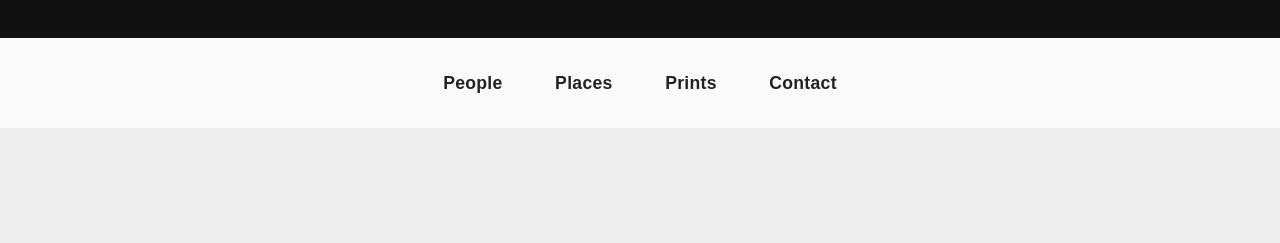
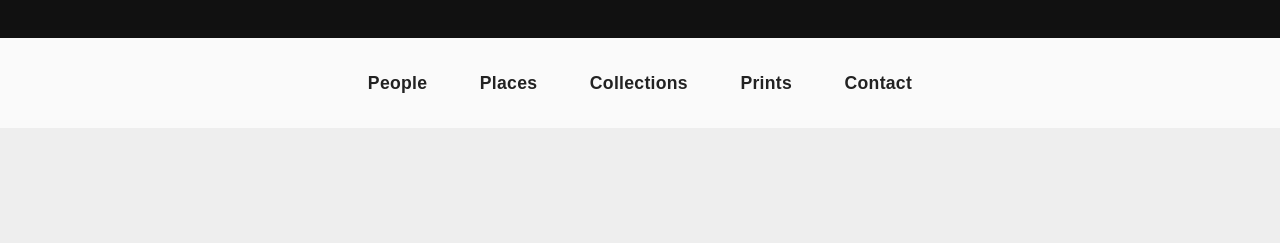
Before and after one commit to aaroncaptures/aaroncaptures, a plain HTML site: page index.html in a window 1280 px wide. Shown: the part 117-360 px from the top of the page. Drawn offline with Linux system fonts and the light colour scheme; a script that the page names is missing; a web font is replaced by a local one.

Commit message:
Add files via upload

```diff
--- a/index.html
+++ b/index.html
@@ -4,9 +4,7 @@
   <meta charset="UTF-8" />
   <meta name="viewport" content="width=device-width, initial-scale=1.0" />
   <title>Aaron Captures</title>
-  <!-- Adobe Fonts: BC Alphapipe -->
   <link rel="stylesheet" href="https://use.typekit.net/ynk4toa.css" />
-  <!-- Your main stylesheet -->
   <link rel="stylesheet" href="style.css" />
 </head>
 <body>
@@ -17,6 +15,7 @@
   <nav>
     <a href="#people">People</a>
     <a href="#places">Places</a>
+    <a href="collections/index.html">Collections</a>
     <a href="#prints">Prints</a>
     <a href="#contact">Contact</a>
   </nav>
```
